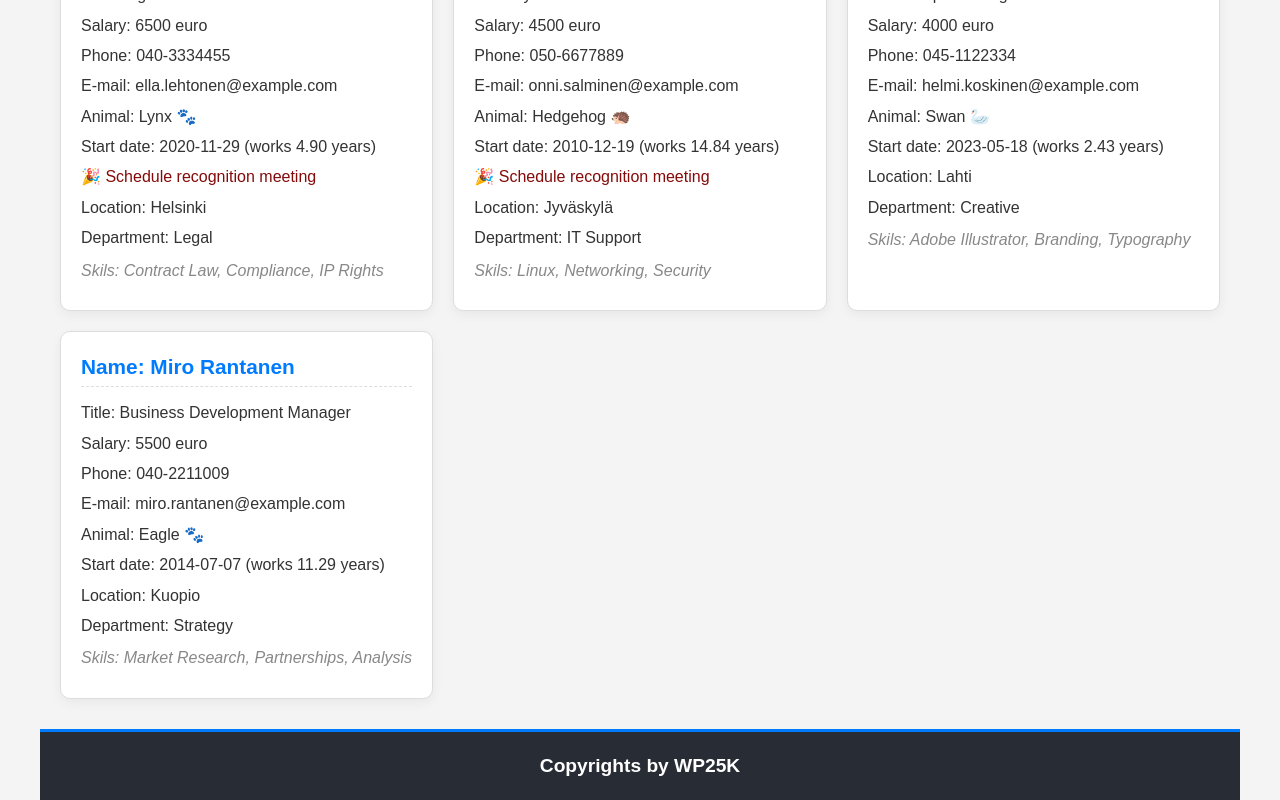
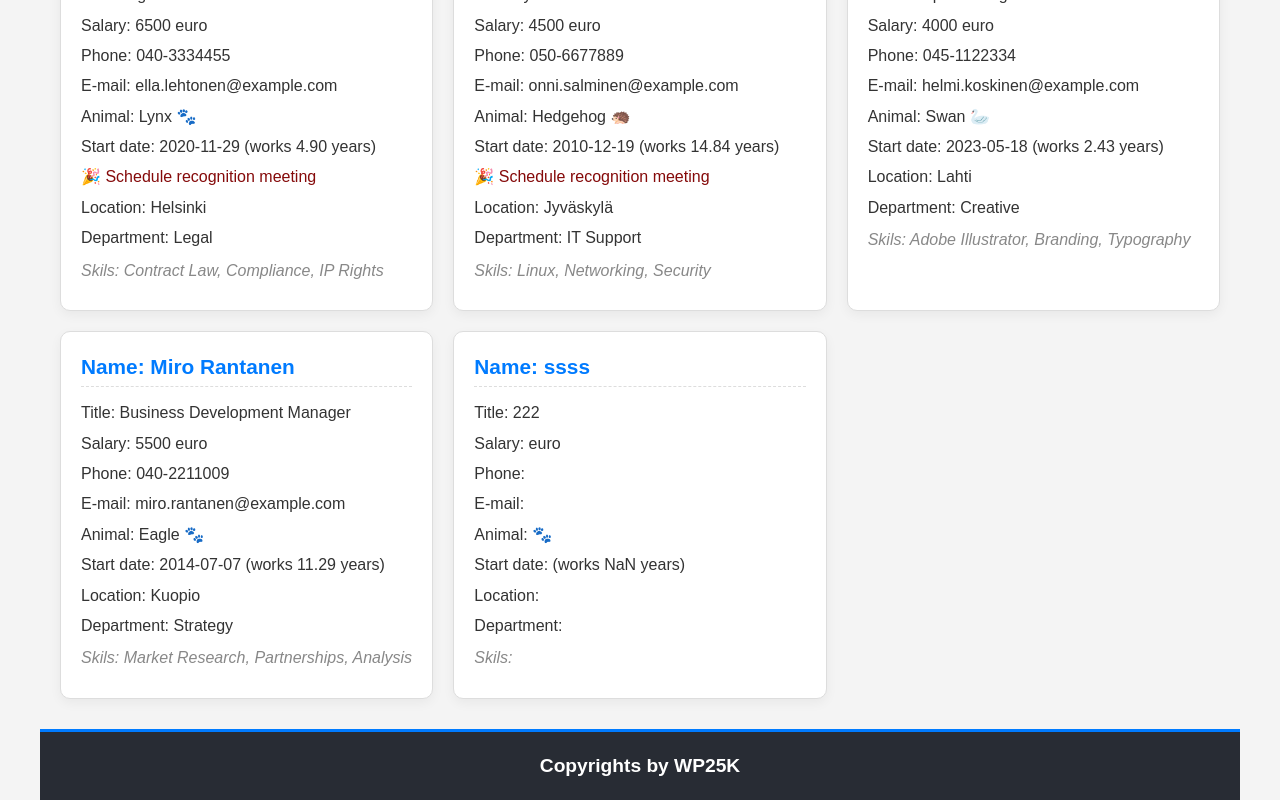
Before and after one commit to s2500258/hrApp, a React (Vite) app: page / in a window 1280 px wide. Shown: the part 1040-1840 px from the top of the page. Built offline with nearby package versions, Linux system fonts and the light colour scheme; data requests are answered from the project's data file.

Commit message:
2025-11-16

```diff
--- a/package.json
+++ b/package.json
@@ -7,9 +7,12 @@
     "dev": "vite",
     "build": "vite build",
     "lint": "eslint .",
-    "preview": "vite preview"
+    "preview": "vite preview",
+    "server": "json-server --watch src/db.json --port 3001"
   },
   "dependencies": {
+    "axios": "^1.13.2",
+    "json-server": "^1.0.0-beta.3",
     "react": "^19.1.1",
     "react-dom": "^19.1.1",
     "react-router-dom": "^7.9.5"
--- a/src/App.jsx
+++ b/src/App.jsx
@@ -5,13 +5,21 @@ import Footer from './components/Footer';
 import Header from './components/header';
 import PersonList from './components/PersonList';
 import data from "./data";
-import { useState } from "react";
+import { useState, useEffect } from "react";
 import { BrowserRouter as Router, Routes, Route } from 'react-router-dom';
+import axios from 'axios';
 
 function App() {
 
 const copyright="Copyrights by WP25K";
-const [employees, setEmployees] = useState (data);
+const [employees, setEmployees] = useState ([]);
+
+useEffect(() => {
+    axios.get("http://localhost:3001/employees")
+      .then((response) => {
+        setEmployees(response.data);
+      });
+  }, []);
 
 const [formData, setFormData] = useState({
     "name": "",
@@ -27,8 +35,8 @@ const [formData, setFormData] = useState({
   });
 
   const handleClick = () => {
-    setEmployees([...employees, {
-      id: Date.now(),
+    axios.post("http://localhost:3001/employees", {
+      id: String(employees.length+1),
       name: formData.name,
       title: formData.title,
       salary: formData.salary,
@@ -39,7 +47,8 @@ const [formData, setFormData] = useState({
       location: formData.location,
       department: formData.department,
       skills: formData.skills.split(",")
-    }]);
+    }).then((response) => {setEmployees([...employees,response.data])
+    })
   }
 
   return (
--- /dev/null
+++ b/src/db.json
@@ -0,0 +1,189 @@
+{
+  "employees": [
+    {
+      "id": "1",
+      "name": "Aino Virtanen",
+      "title": "HR Manager",
+      "salary": 4200,
+      "phone": "040-1234567",
+      "email": "aino.virtanen@example.com",
+      "animal": "Owl",
+      "startDate": "2018-04-01",
+      "location": "Helsinki",
+      "department": "Human Resources",
+      "skills": [
+        "Recruiting",
+        "Communication",
+        "Employee Relations"
+      ]
+    },
+    {
+      "id": "2",
+      "name": "Leo Mäkelä",
+      "title": "Senior Software Engineer",
+      "salary": 6100,
+      "phone": "050-9876543",
+      "email": "leo.makela@example.com",
+      "animal": "Wolf",
+      "startDate": "2015-12-15",
+      "location": "Tampere",
+      "department": "Technology",
+      "skills": [
+        "JavaScript",
+        "React",
+        "Node.js"
+      ]
+    },
+    {
+      "id": "3",
+      "name": "Sofia Nieminen",
+      "title": "Marketing Specialist",
+      "salary": 3800,
+      "phone": "045-2345678",
+      "email": "sofia.nieminen@example.com",
+      "animal": "Fox",
+      "startDate": "2021-01-20",
+      "location": "Espoo",
+      "department": "Marketing",
+      "skills": [
+        "SEO",
+        "Content Creation",
+        "Social Media"
+      ]
+    },
+    {
+      "id": "4",
+      "name": "Elias Korhonen",
+      "title": "Financial Analyst",
+      "salary": 5300,
+      "phone": "040-8765432",
+      "email": "elias.korhonen@example.com",
+      "animal": "Bear",
+      "startDate": "2017-11-05",
+      "location": "Oulu",
+      "department": "Finance",
+      "skills": [
+        "Budgeting",
+        "Data Analysis",
+        "Risk Management"
+      ]
+    },
+    {
+      "id": "5",
+      "name": "Venla Laine",
+      "title": "Product Owner",
+      "salary": 5800,
+      "phone": "050-3456789",
+      "email": "venla.laine@example.com",
+      "animal": "Reindeer",
+      "startDate": "2025-08-10",
+      "location": "Vantaa",
+      "department": "Product Development",
+      "skills": [
+        "Scrum",
+        "Roadmapping",
+        "UX/UI"
+      ]
+    },
+    {
+      "id": "6",
+      "name": "Joel Järvinen",
+      "title": "Sales Representative",
+      "salary": 3500,
+      "phone": "045-7890123",
+      "email": "joel.jarvinen@example.com",
+      "animal": "Moose",
+      "startDate": "2022-03-01",
+      "location": "Turku",
+      "department": "Sales",
+      "skills": [
+        "Negotiation",
+        "CRM",
+        "Lead Generation"
+      ]
+    },
+    {
+      "id": "7",
+      "name": "Ella Lehtonen",
+      "title": "Legal Counsel",
+      "salary": 6500,
+      "phone": "040-3334455",
+      "email": "ella.lehtonen@example.com",
+      "animal": "Lynx",
+      "startDate": "2020-11-29",
+      "location": "Helsinki",
+      "department": "Legal",
+      "skills": [
+        "Contract Law",
+        "Compliance",
+        "IP Rights"
+      ]
+    },
+    {
+      "id": "8",
+      "name": "Onni Salminen",
+      "title": "System Administrator",
+      "salary": 4500,
+      "phone": "050-6677889",
+      "email": "onni.salminen@example.com",
+      "animal": "Hedgehog",
+      "startDate": "2010-12-19",
+      "location": "Jyväskylä",
+      "department": "IT Support",
+      "skills": [
+        "Linux",
+        "Networking",
+        "Security"
+      ]
+    },
+    {
+      "id": "9",
+      "name": "Helmi Koskinen",
+      "title": "Graphic Designer",
+      "salary": 4000,
+      "phone": "045-1122334",
+      "email": "helmi.koskinen@example.com",
+      "animal": "Swan",
+      "startDate": "2023-05-18",
+      "location": "Lahti",
+      "department": "Creative",
+      "skills": [
+        "Adobe Illustrator",
+        "Branding",
+        "Typography"
+      ]
+    },
+    {
+      "id": "10",
+      "name": "Miro Rantanen",
+      "title": "Business Development Manager",
+      "salary": 5500,
+      "phone": "040-2211009",
+      "email": "miro.rantanen@example.com",
+      "animal": "Eagle",
+      "startDate": "2014-07-07",
+      "location": "Kuopio",
+      "department": "Strategy",
+      "skills": [
+        "Market Research",
+        "Partnerships",
+        "Analysis"
+      ]
+    },
+    {
+      "id": "11",
+      "name": "ssss",
+      "title": "222",
+      "salary": "",
+      "phone": "",
+      "email": "",
+      "animal": "",
+      "startDate": "",
+      "location": "",
+      "department": "",
+      "skills": [
+        ""
+      ]
+    }
+  ]
+}
```
Also changed, not shown: 2 other files (tests, documents, lock files or other folders).
